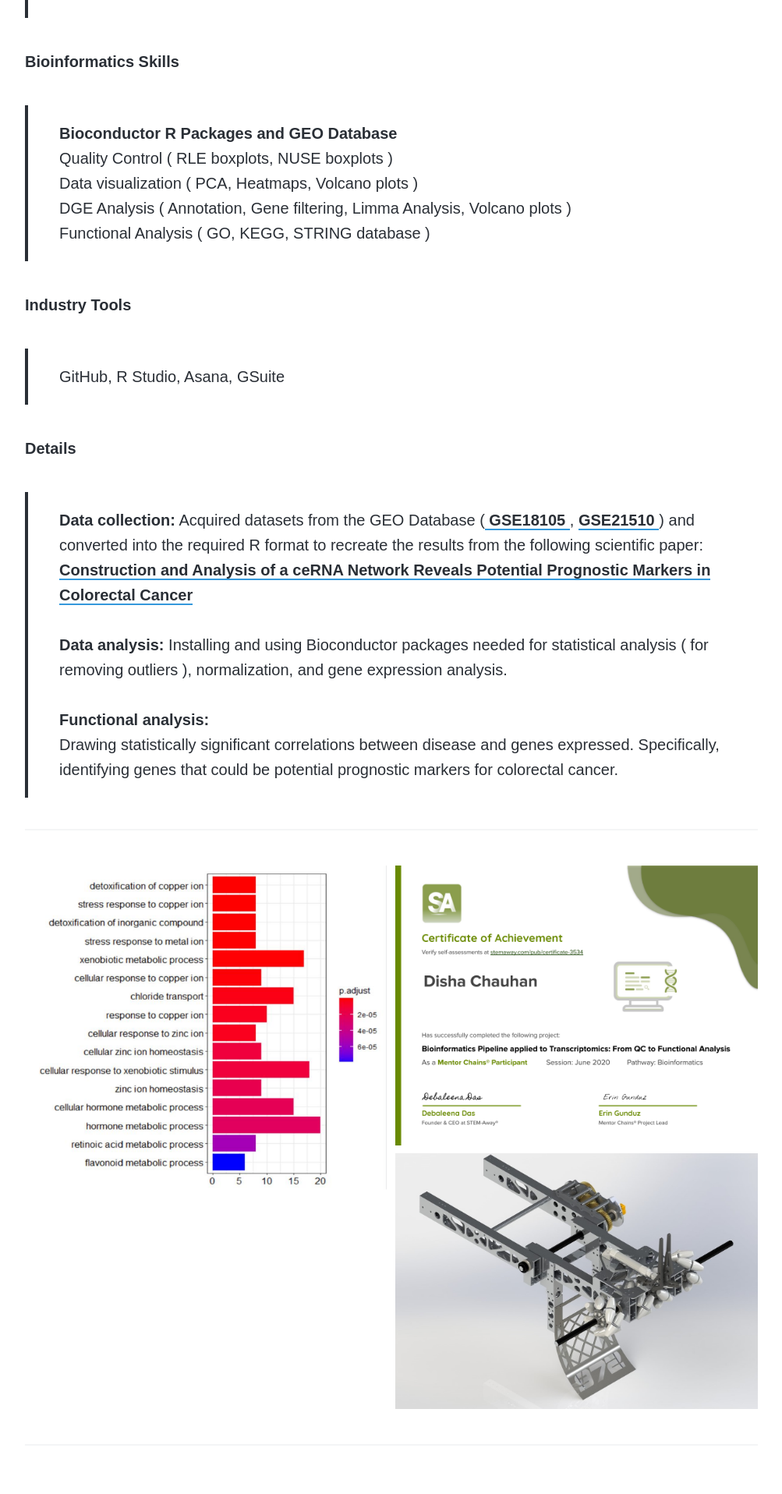
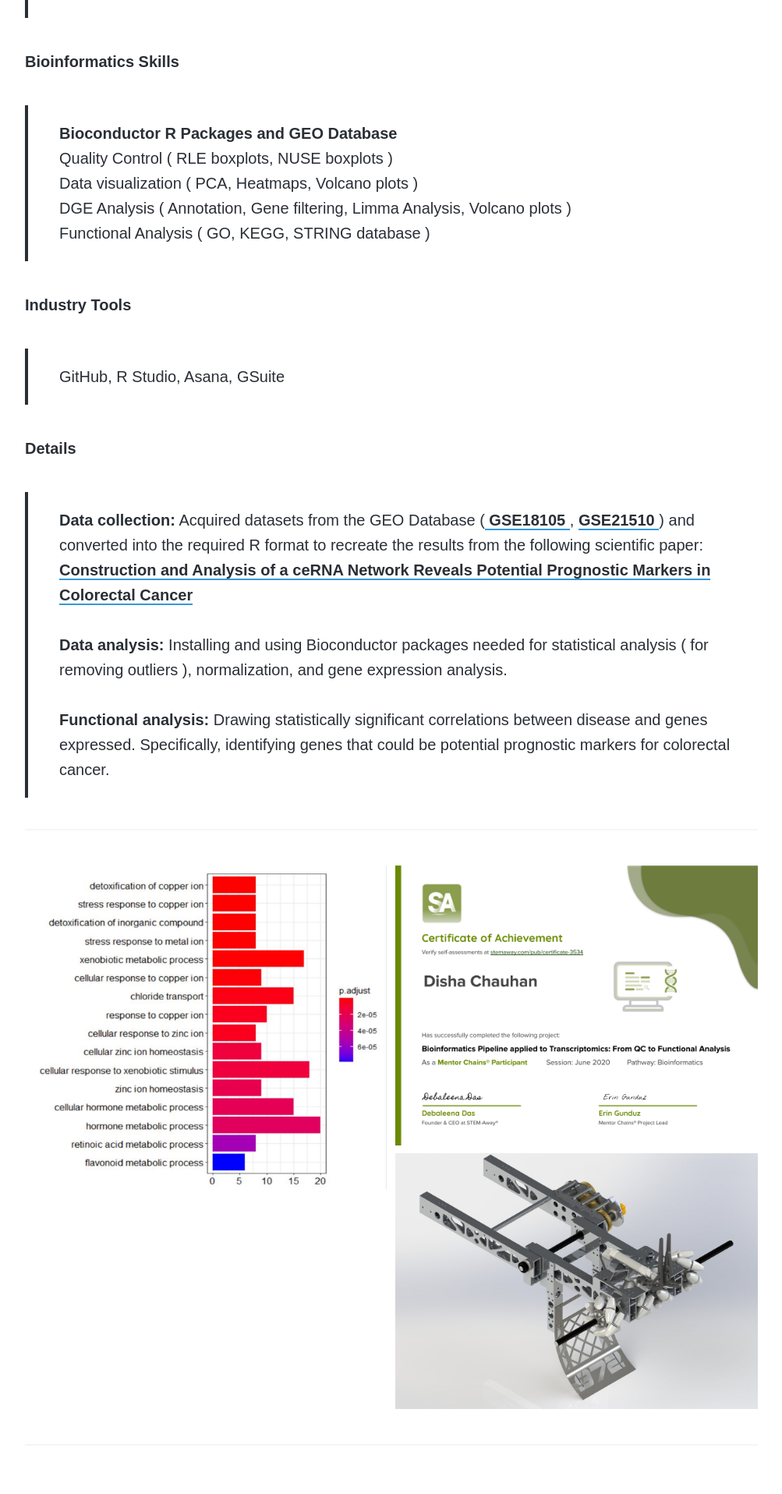
Before and after one commit to disha-22/disha-22.github.io, a Jekyll site: the page built from _projects/bio.md, in a window 1280 px wide. Shown: the part 1889-3805 px from the top of the page at 78% size, without its empty margins (138-1141 px from the left). Built offline with Jekyll 4.4.1, drawn with Linux system fonts in a browser that asks for light colours; nearby versions of some CDN libraries; some web fonts are replaced.

Commit message:
Update bio.md

```diff
--- a/_projects/bio.md
+++ b/_projects/bio.md
@@ -33,8 +33,7 @@
 <h6> Details </h6>
 > <b>Data collection:</b> Acquired datasets from the GEO Database (<a href = "https://www.ncbi.nlm.nih.gov/geo/geo2r/?acc=GSE18105"> GSE18105 </a>, <a href="https://www.ncbi.nlm.nih.gov/geo/query/acc.cgi?acc=GSE21510"> GSE21510 </a>) and converted into the required R format to recreate the results from the following scientific paper: <a href="https://www.ncbi.nlm.nih.gov/pmc/articles/PMC7228005/"> Construction and Analysis of a ceRNA Network Reveals Potential Prognostic Markers in Colorectal Cancer</a>
 <br><br> <b>Data analysis:</b> Installing and using Bioconductor packages needed for statistical analysis ( for removing outliers ), normalization, and gene expression analysis.
-<br><br> <b>Functional analysis:</b>
-<br> Drawing statistically significant correlations between disease and genes expressed. Specifically, identifying genes that could be potential prognostic markers for colorectal cancer.
+<br><br> <b>Functional analysis:</b> Drawing statistically significant correlations between disease and genes expressed. Specifically, identifying genes that could be potential prognostic markers for colorectal cancer.
 
 ---
 
```
